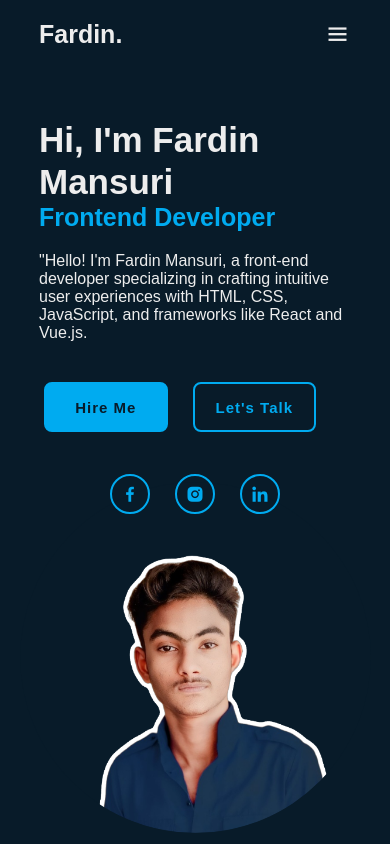
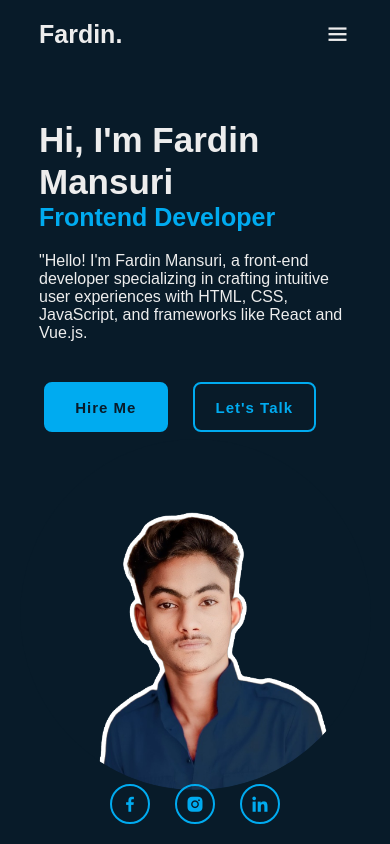
Before and after one commit to Fardinmansuri/Fardin-s-portfolio, a plain HTML site: page index.html in a window 390 px wide. Drawn offline with nearby package versions, Linux system fonts and the light colour scheme.

Commit message:
Update style.css

```diff
--- a/assets/style.css
+++ b/assets/style.css
@@ -410,7 +410,9 @@ body{
         margin-top: 50px;
     }
     .home-sci{
-       margin-bottom: 180px;
+       position: fixed;
+       bottom: 20px;
+
     }
     .home-imghover{
         display: none;
@@ -444,6 +446,6 @@ body{
     }
     .image img{
         width: 90vw;
-        margin-top: 50px;
+        margin-top: 7px;
     }
 }
```
